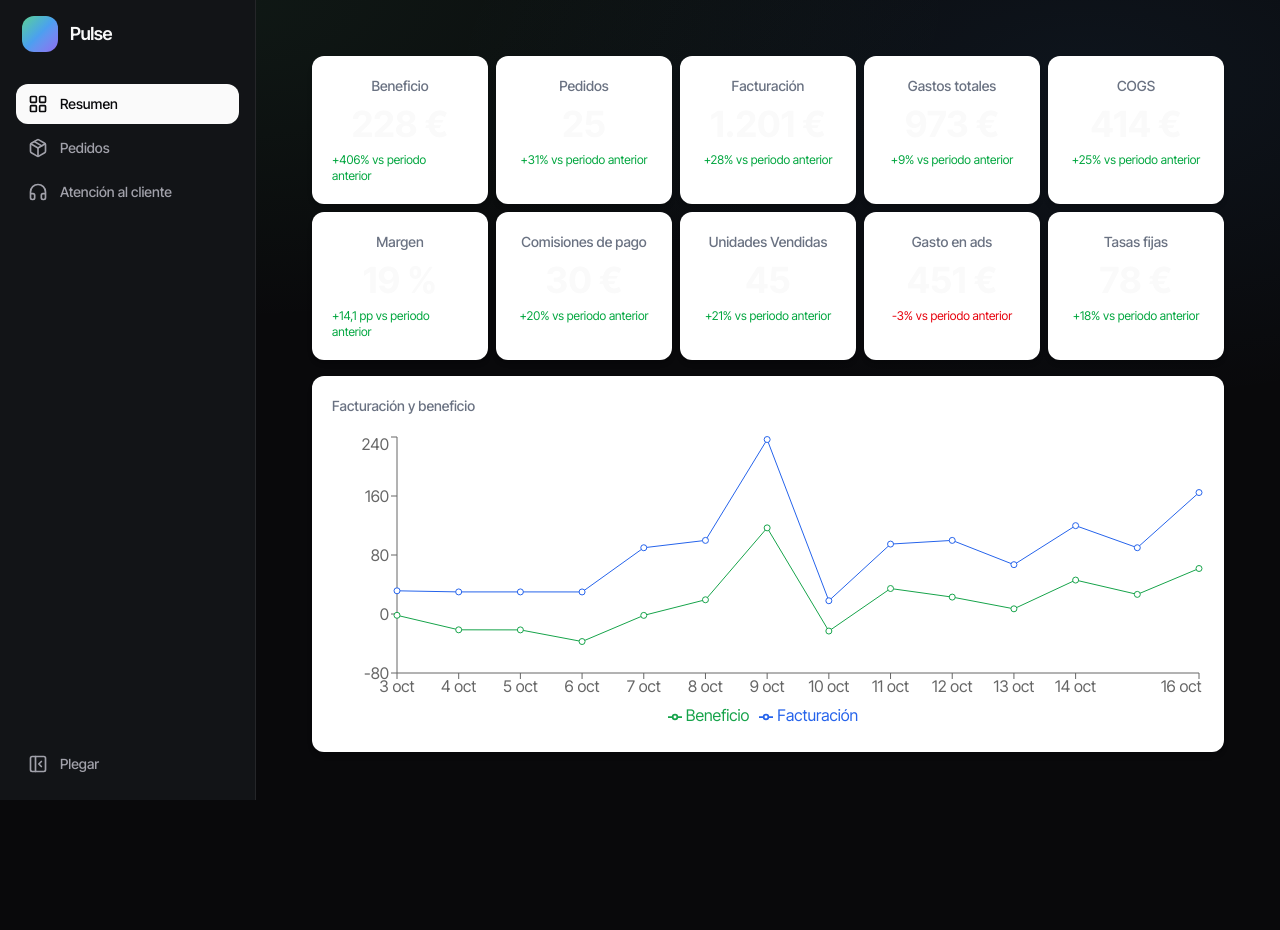
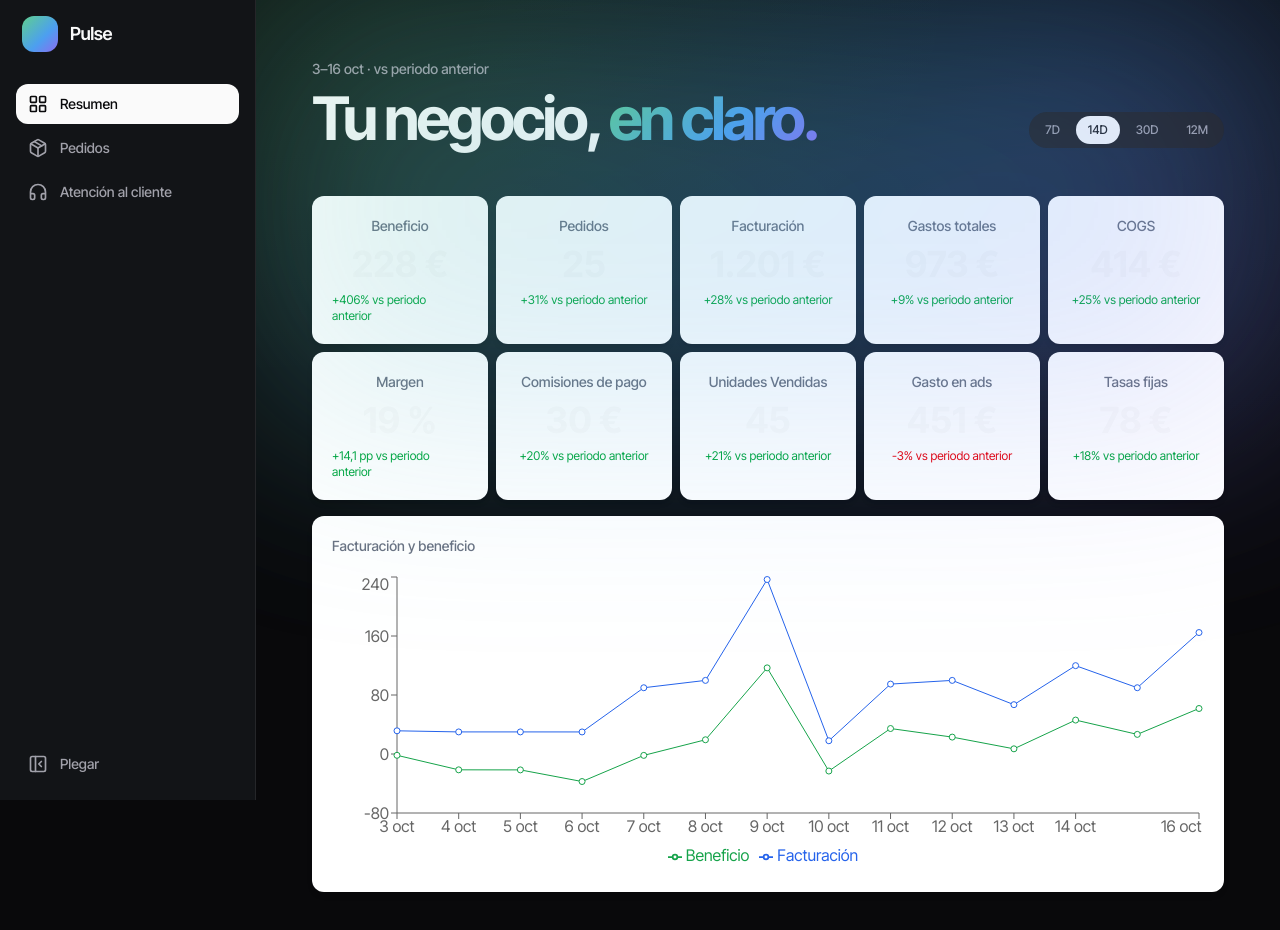
Before and after one commit to Danitaillefer/shop-panel, a React (Vite) app in the folder apps/web/: page / in a window 1280 px wide. Shown: the top 930 px of the page. Before the commit the page ends 808 px from the top, so only its background shows below. Built offline with nearby package versions, Linux system fonts and the light colour scheme.

Commit message:
feat: add period selector and header glow

```diff
--- /dev/null
+++ b/apps/web/src/components/PeriodSelector.tsx
@@ -0,0 +1,18 @@
+import { PERIOD_OPTIONS } from "../lib/config";
+
+interface PeriodSelectorProps {
+    value: number;
+    onChange: (days: number) => void;
+}
+
+export function PeriodSelector({value, onChange}: PeriodSelectorProps){
+
+    return(
+    <div className="flex gap-1 p-1 bg-surface rounded-full text-xs font-medium">
+        {PERIOD_OPTIONS.map(({label, days}) =>(
+            <button key={label} onClick={() => onChange(days)} className= {`rounded-full px-3 py-1.5 text-muted ${value === days ? 'bg-foreground text-surface': ''}`}>{label}</button>
+        ))}
+
+    </div>
+    )
+}
--- a/apps/web/src/components/Sidebar.tsx
+++ b/apps/web/src/components/Sidebar.tsx
@@ -39,7 +39,7 @@ function Sidebar() {
     >
       {/* Logo */}
       <div className="mb-8 flex items-center gap-3 px-1.5">
-        <div className="size-9 shrink-0 rounded-xl bg-linear-to-br from-brand-green via-brand-blue to-brand-violet" />
+        <div className="size-9 shrink-0 rounded-xl bg-brand-gradient" />
         {!collapsed && <span className="text-lg font-semibold tracking-tight">Pulse</span>}
       </div>
 
--- a/apps/web/src/index.css
+++ b/apps/web/src/index.css
@@ -18,6 +18,11 @@
 
   --color-positive: #4ade80;
   --color-negative: #f87171;
+  --gradient-brand: linear-gradient(135deg, var(--color-brand-green), var(--color-brand-blue) 60%, var(--color-brand-violet));
+}
+
+@utility bg-brand-gradient {
+  background-image: var(--gradient-brand);
 }
 
 body {
--- a/apps/web/src/layouts/DashboardLayout.tsx
+++ b/apps/web/src/layouts/DashboardLayout.tsx
@@ -7,8 +7,9 @@ function Layout() {
   return (
     <div className='flex min-h-screen'>
         <Sidebar/>
-        <main className='flex-1 p-10'>
-            <Outlet />
+        <main className='relative isolate flex-1 overflow-hidden p-10'>
+          <div className="pointer-events-none absolute inset-x-0 top-0 -z-10 h-[420px] bg-brand-gradient opacity-20 blur-[120px]" ></div>
+          <Outlet />
         </main>
     </div>
   )
--- a/apps/web/src/lib/config.ts
+++ b/apps/web/src/lib/config.ts
@@ -1,4 +1,17 @@
 export const ORDER_FIXED_FEE = 3;
 export const DEMO_TODAY = new Date('2026-10-16T23:59:59Z');
 export const MS_PER_DAY = 24 * 60 * 60 * 1000;
-export const DELAYED_ORDER_DAYS = 3
+export const DELAYED_ORDER_DAYS = 3;
+export const DEFAULT_PERIOD_DAYS = 14;
+
+export interface PeriodOption {
+    label: string;
+    days: number;
+}
+
+export const PERIOD_OPTIONS: PeriodOption[] = [
+    {label: "7D", days: 7},
+    {label: "14D", days: 14},
+    {label: "30D", days: 30},
+    {label: "12M", days: 365}
+]
--- a/apps/web/src/pages/Dashboard.tsx
+++ b/apps/web/src/pages/Dashboard.tsx
@@ -1,19 +1,23 @@
 import { KpiCard } from "../components/KpiCard";
 import { filterAdSpendByDate, filterOrdersByDate, subtractDays } from "../lib/dates"
-import { DEMO_TODAY } from "../lib/config";
+import { DEFAULT_PERIOD_DAYS, DEMO_TODAY } from "../lib/config";
 import { orders } from "../data/orders";
 import { products } from "../data/products";
 import { adSpend } from "../data/adSpend";
 import { getChangePercent, getDailySeries, getDashboardMetrics, getPointsChange, type DashboardMetrics } from "../lib/metrics";
 import { DailyChart } from "../components/DailyChart";
+import { shortDateFormatter } from "../lib/formatters";
+import { PeriodSelector } from "../components/PeriodSelector";
+import { useState } from "react";
 
 const PERIOD_DAYS = 14;
 
 
 function Dashboard() {
+  const [periodDays, setPeriodDays] = useState(DEFAULT_PERIOD_DAYS)
 
-  const currentFrom = subtractDays(DEMO_TODAY, PERIOD_DAYS);
-  const previousFrom = subtractDays(DEMO_TODAY, PERIOD_DAYS * 2);
+  const currentFrom = subtractDays(DEMO_TODAY, periodDays);
+  const previousFrom = subtractDays(DEMO_TODAY, periodDays * 2);
 
   const currentOrders = filterOrdersByDate(orders, currentFrom, DEMO_TODAY);
   const previousOrders = filterOrdersByDate(orders, previousFrom, currentFrom);
@@ -26,10 +30,22 @@ function Dashboard() {
   const change = (key: keyof DashboardMetrics) => getChangePercent(current[key], previous[key])
   const pointsChange = (key: keyof DashboardMetrics) => getPointsChange(current[key], previous[key])
 
-  const dailySeries = getDailySeries(orders, products, adSpend, DEMO_TODAY, PERIOD_DAYS)
+  const dailySeries = getDailySeries(orders, products, adSpend, DEMO_TODAY, periodDays)
+
+  const periodStart = new Date(currentFrom.getTime() + 1000)
+  const periodLabel = shortDateFormatter.formatRange(periodStart, DEMO_TODAY);
 
   return (
     <div className="p-4 flex flex-col gap-4">
+                      <div className="pointer-events-none absolute inset-x-0 top-0 h-[420px] bg-brand-gradient opacity-20 blur-[120px]" ></div>
+
+      <div className="flex mb-8 items-end place-content-between">
+        <div className="">
+          <span className="text-sm font-medium text-muted">{periodLabel} · vs periodo anterior</span>
+          <h1 className="mt-2 text-5xl font-bold tracking-tighter md:text-6xl">Tu negocio, <span className="bg-brand-gradient bg-clip-text text-transparent">en claro.</span></h1>
+        </div>
+        <PeriodSelector value={periodDays} onChange={setPeriodDays}/>
+      </div>
       <div className="grid grid-cols-1 md:grid-cols-2 lg:grid-cols-5 gap-2">
       <KpiCard title="Beneficio" value={current.profit} change={change('profit')}/>
       <KpiCard title="Pedidos" value={current.orderCount} change={change('orderCount')} format="decimal"/>
```
